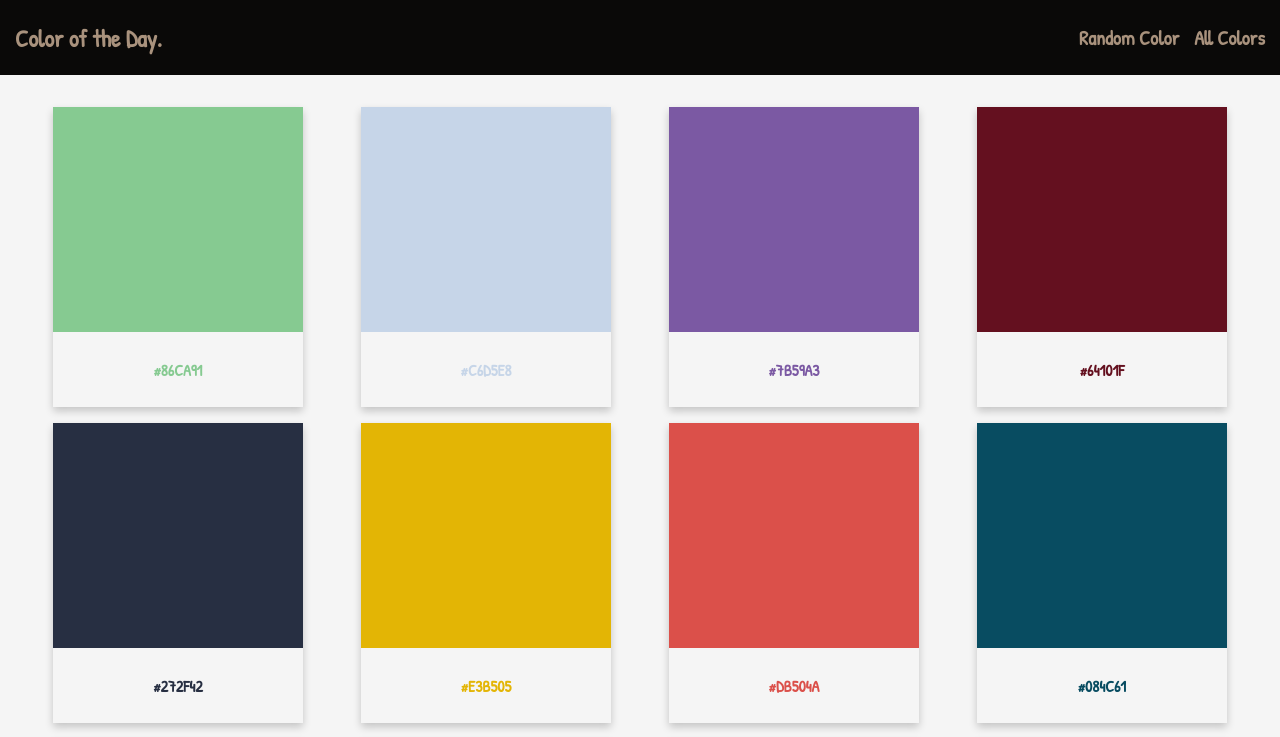
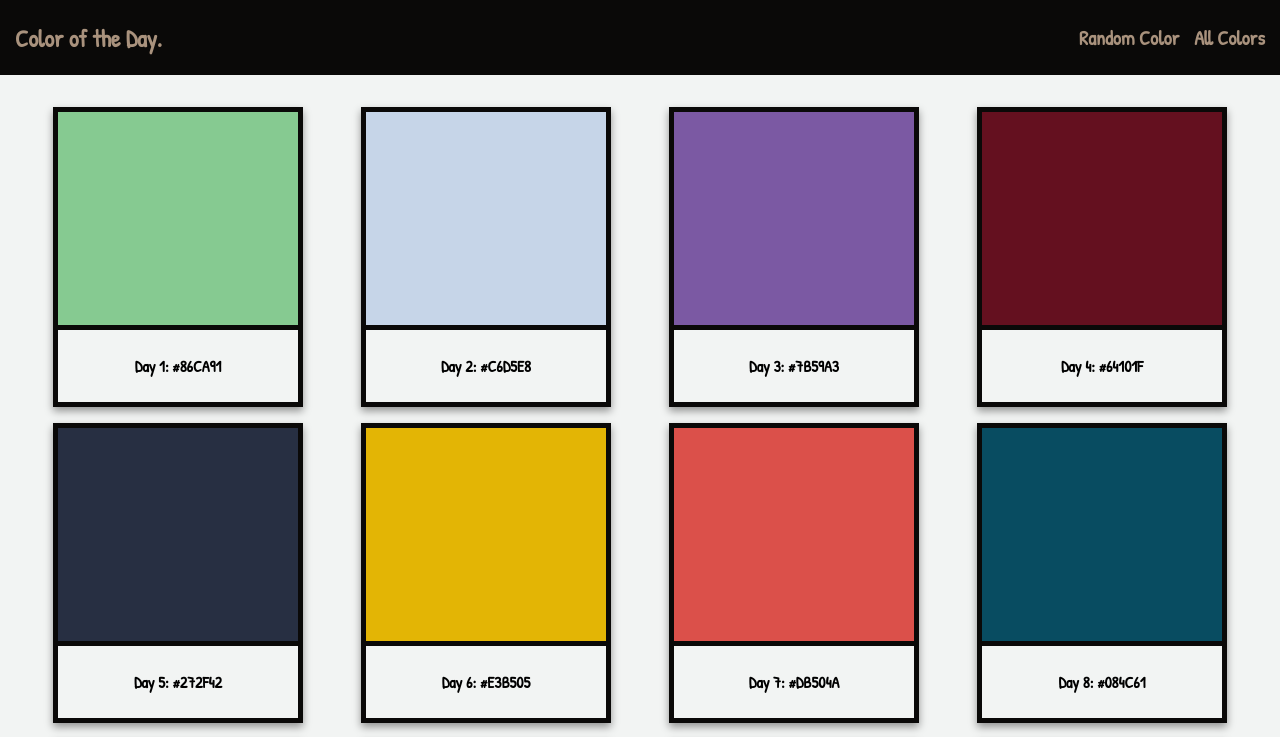
Before and after one commit to GSometimes/color-of-the-day-generator, a React (Create React App) app: page /all-colors in a window 1280 px wide. Shown: the top 737 px of the page. Built offline with nearby package versions, Linux system fonts and the light colour scheme.

Commit message:
Minor style changes and added keys and days to map function

```diff
--- a/src/App.css
+++ b/src/App.css
@@ -1,11 +1,9 @@
-/* @import url('https://fonts.googleapis.com/css2?family=Nerko+One&display=swap'); */
 @import url('https://fonts.googleapis.com/css2?family=Patrick+Hand&display=swap');
 
 * {
   margin: 0;
   padding: 0;
   box-sizing: border-box;
-  /* font-family: 'Nerko One', cursive; */
   font-family: 'Patrick Hand', cursive;
 }
 
@@ -14,5 +12,5 @@
 }
 
 body {
-  background-color: #f5f5f5;
+  background-color: #f2f4f3;
 }
--- a/src/components/AllColorsContainer/AllColorsContainer.js
+++ b/src/components/AllColorsContainer/AllColorsContainer.js
@@ -5,12 +5,12 @@ import { colorOfTheDay } from '../../data/color-data';
 const AllColorsContainer = () => {
   return (
     <div className='all-container'>
-      {colorOfTheDay.map((item) => {
+      {colorOfTheDay.map((item, index) => {
         return (
-          <div className='card-wrapper'>
+          <div key={index} className='card-wrapper'>
             <div style={{ backgroundColor: item }} className='color'></div>
-            <div style={{ color: item }} className='card-text'>
-              {item}
+            <div className='card-text'>
+              {`Day ${index + 1}`}: {item}
             </div>
           </div>
         );
--- a/src/components/AllColorsContainer/style.css
+++ b/src/components/AllColorsContainer/style.css
@@ -12,8 +12,15 @@
 .card-wrapper {
   height: 300px;
   width: 250px;
-  box-shadow: 0 4px 8px 0 rgba(0, 0, 0, 0.2);
+  box-shadow: 0 4px 8px 0 rgba(0, 0, 0, 0.4);
+  border: 5px solid #0a0908;
   margin: 0 auto;
+  overflow: hidden;
+  transition: all 0.25s ease-in-out;
+}
+
+.card-wrapper:hover {
+  box-shadow: none;
 }
 
 .color {
@@ -26,4 +33,5 @@
   align-items: center;
   justify-content: center;
   font-weight: 700;
+  outline: 5px solid #0a0908;
 }
--- a/src/components/Button/style.css
+++ b/src/components/Button/style.css
@@ -2,8 +2,13 @@ button {
   padding: 20px;
   font-size: 2rem;
   background-color: #fff;
-  border-radius: 15px;
+  /* border-radius: 15px; */
   cursor: pointer;
-  border: 5px solid #000;
+  border: 5px solid #0a0908;
+  box-shadow: 0 4px 8px 0 rgba(0, 0, 0, 0.4);
   transition: all 0.25s ease-in-out;
 }
+
+button:hover {
+  box-shadow: none;
+}
```
